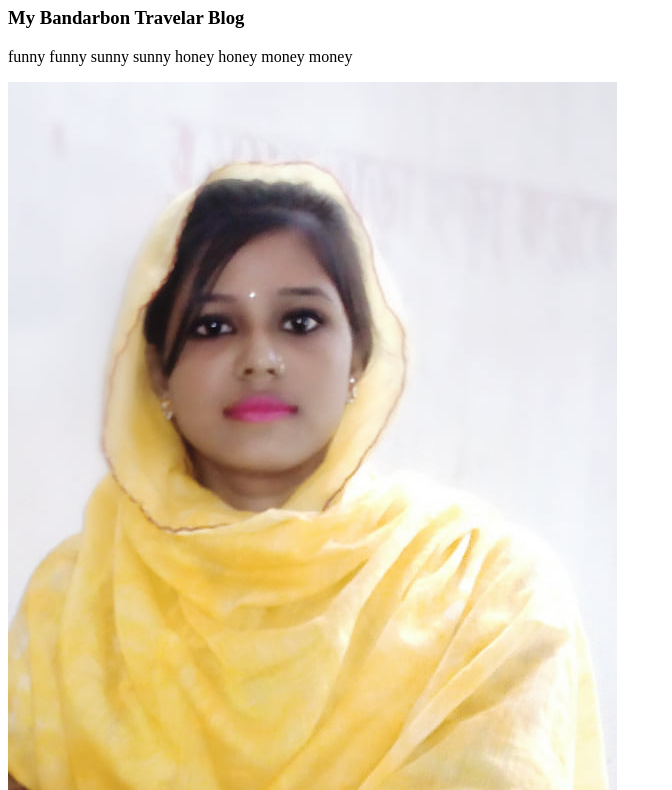
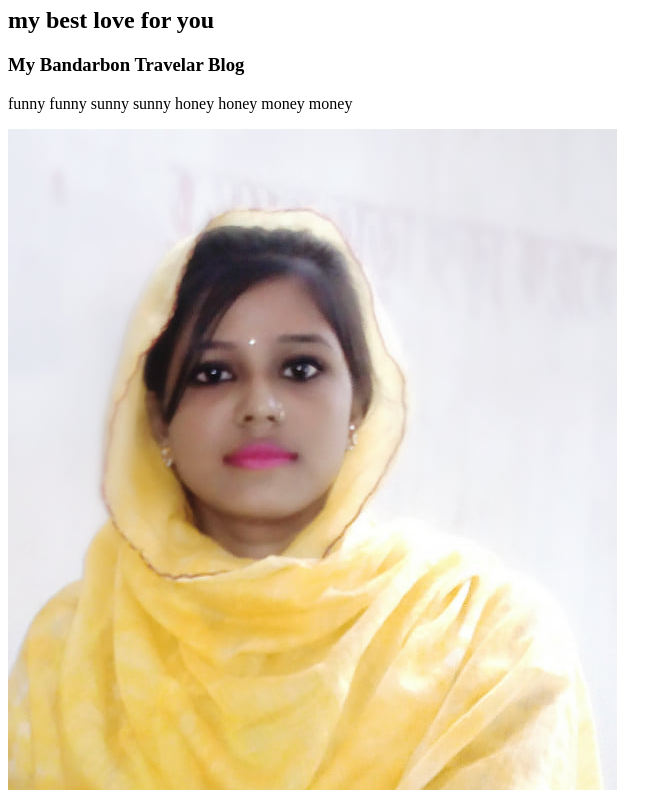
Before and after one commit to merazuli/my-first-project-repo, a plain HTML site: page index.html in a window 1280 px wide. Shown: the part 73-863 px from the top of the page, without its empty margins (0-672 px from the left). Drawn offline with Linux system fonts and the light colour scheme.

Commit message:
love msg

```diff
--- a/index.html
+++ b/index.html
@@ -4,11 +4,12 @@
     <meta charset="UTF-8">
     <meta http-equiv="X-UA-Compatible" content="IE=edge">
     <meta name="viewport" content="width=device-width, initial-scale=1.0">
-    <title>My first repo</title>
+    <title>My first repo - documenteded</title>
 </head>
 <body>
     <h1>First github website</h1>
     <div class="div">
+        <h2>my best love for you</h2>
         <h3>My Bandarbon Travelar Blog</h3>
         <p>funny funny sunny sunny honey honey money money</p>
 
```
